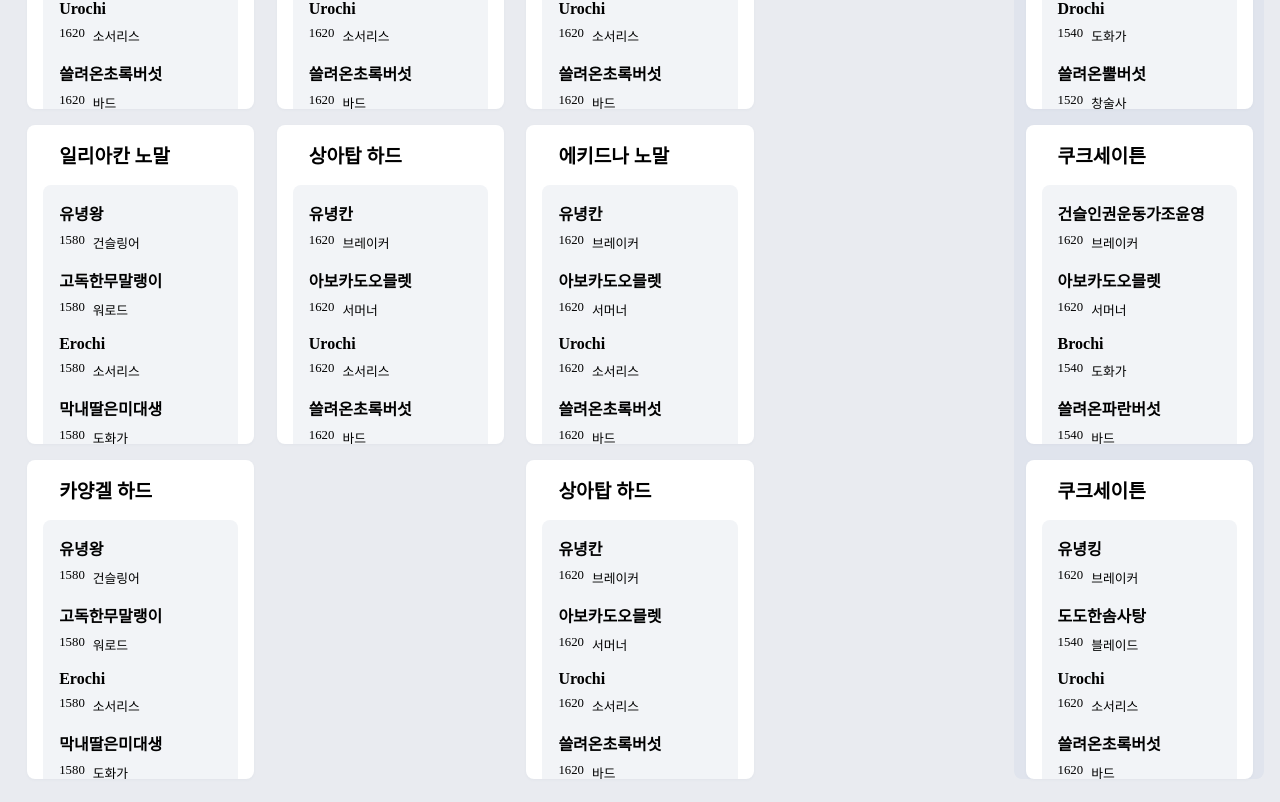
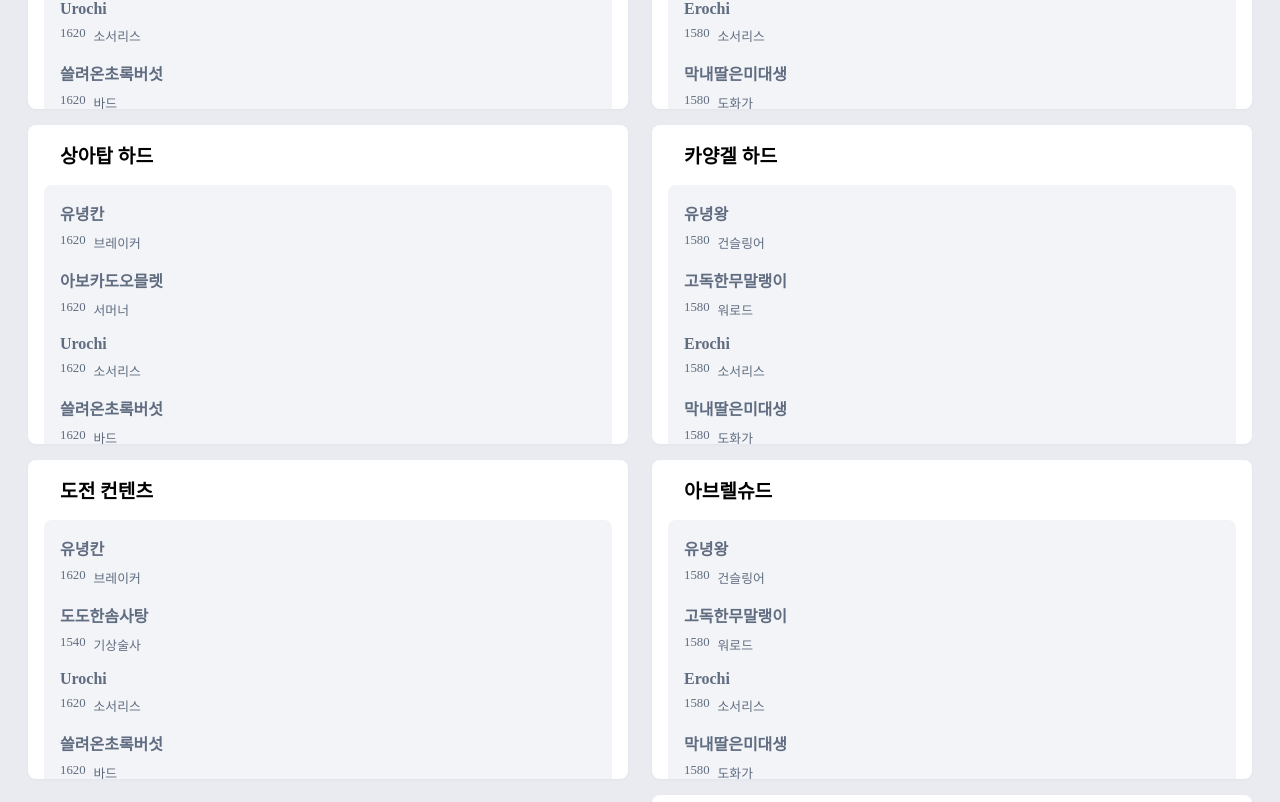
Before and after one commit to Oneiric0102/loa_scheduler, a React (Create React App) app: page / in a window 1280 px wide. Shown: the part 960-1762 px from the top of the page. Built offline with nearby package versions, Linux system fonts and the light colour scheme; a web font is replaced by a local one.

Commit message:
May week1

```diff
--- a/src/App.js
+++ b/src/App.js
@@ -1,9 +1,5 @@
-import { useState } from "react";
 import "./App.css";
-import HeaderButton from "./component/HeaderButton";
 import WeeklyTable from "./component/WeeklyTable";
-import Raid from "./component/Raid";
-import DailyTable from "./component/DailyTable";
 
 function App() {
   console.log(window.innerWidth);
--- a/src/component/Character.js
+++ b/src/component/Character.js
@@ -11,6 +11,7 @@ const CharacterBox = styled.div`
 const CharacterName = styled.div`
   font-size: 1rem;
   font-weight: bold;
+  color: #606c80;
 `;
 const CharacterInfo = styled.div`
   display: flex;
@@ -21,10 +22,12 @@ const CharacterInfo = styled.div`
 `;
 const CharacterLevel = styled.div`
   font-size: 0.8rem;
+  color: #606c80;
 `;
 const CharacterClass = styled.div`
   font-size: 0.8rem;
   white-space: nowrap;
+  color: #606c80;
 `;
 
 export default function Character({ characterInfo }) {
--- a/src/component/DailyTable.js
+++ b/src/component/DailyTable.js
@@ -12,9 +12,12 @@ const DailyTableBox = styled.div`
   flex-direction: column;
   justify-content: center;
   align-items: center;
-  width: ${(props) => (props.windowWidth >= 1200 ? "18%" : "90%")};
+  width: ${(props) =>
+    props.windowWidth >= 1200
+      ? `calc(${String(100 / props.weekLength)} - 0.5rem)`
+      : "90%"};
   font-size: 1rem;
-  padding: 0 0.2rem;
+  padding: 0 0.25rem;
   border-radius: 0.5rem;
   background-color: ${(props) =>
     props.isToday ? "rgba(224, 228, 237, 1)" : "transparent"};
@@ -114,7 +117,7 @@ const returnFoldButtonIcon = (
     );
 };
 
-export default function DailyTable({ dayInfo, windowWidth }) {
+export default function DailyTable({ dayInfo, weekLength }) {
   const [dailyTableState, setDailyTableState] = useState("normal");
   const [isMobile, setIsMobile] = useState(
     window.innerWidth >= 1000 ? false : true
@@ -146,7 +149,7 @@ export default function DailyTable({ dayInfo, windowWidth }) {
   }, [isMobile]);
 
   return (
-    <DailyTableBox isToday={isToday}>
+    <DailyTableBox isToday={isToday} weekLength={weekLength}>
       <DayHeader>
         {returnFoldButtonIcon(
           dailyTableState,
--- a/src/component/Raid.js
+++ b/src/component/Raid.js
@@ -35,6 +35,7 @@ const RaidName = styled.div`
   white-space: nowrap;
   padding: 0 1rem;
   margin: 1rem;
+  color: 1F2633;
 `;
 
 const RaidCharacterBox = styled.div`
--- a/src/component/WeeklyTable.js
+++ b/src/component/WeeklyTable.js
@@ -1,5 +1,4 @@
-import { useState, useEffect } from "react";
-import weekInfoJSON from "../table/basic.json";
+import weekInfoJSON from "../table/odd.json";
 import DailyTable from "./DailyTable";
 import styled from "@emotion/styled/macro";
 
@@ -17,27 +16,16 @@ const WeeklyTableBox = styled.div`
 
 export default function WeeklyTable() {
   const weekInfo = weekInfoJSON.weekInfo;
-  const [windowWidth, setWindowWidth] = useState(window.innerWidth);
-
-  const handleResize = () => {
-    setWindowWidth(window.innerWidth);
-  };
-
-  useEffect(() => {
-    // 윈도우 크기 변경 이벤트 리스너 등록
-    window.addEventListener("resize", handleResize);
-
-    // 컴포넌트가 언마운트되면 이벤트 리스너 제거
-    return () => {
-      window.removeEventListener("resize", handleResize);
-    };
-  }, []);
 
   return (
-    <WeeklyTableBox windowWidth={windowWidth}>
+    <WeeklyTableBox>
       {weekInfo.map((dayInfo, index) => {
         return (
-          <DailyTable key={index} dayInfo={dayInfo} windowWidth={windowWidth} />
+          <DailyTable
+            key={index}
+            dayInfo={dayInfo}
+            weekLength={weekInfo.length}
+          />
         );
       })}
     </WeeklyTableBox>
--- a/src/table/basic.json
+++ b/src/table/basic.json
@@ -15,7 +15,7 @@
     {
       "day": 5,
       "rally": "23:30",
-      "cube": true,
+      "cube": false,
       "scheduleList": [
         { "raid": "daily1620", "party": "mainParty" },
         { "raid": "kamenNomal", "party": "mainParty" },
@@ -26,13 +26,10 @@
     {
       "day": 6,
       "rally": "12:00",
-      "cube": false,
+      "cube": true,
       "scheduleList": [
         { "raid": "daily1620", "party": "mainParty" },
-        { "raid": "daily1580", "party": "subParty" },
-        { "raid": "kamenNomal", "party": "mainParty" },
-        { "raid": "echidnaNomal", "party": "mainParty" },
-        { "raid": "ivoryTowerHard", "party": "mainParty" }
+        { "raid": "daily1580", "party": "subParty" }
       ]
     },
     {
--- a/src/table/odd.json
+++ b/src/table/odd.json
@@ -0,0 +1,31 @@
+{
+  "weekInfo": [
+    {
+      "day": 5,
+      "rally": "23:30",
+      "cube": true,
+      "scheduleList": [
+        { "raid": "daily1620", "party": "mainParty" },
+        { "raid": "kamenNomal", "party": "mainParty" },
+        { "raid": "echidnaNomal", "party": "mainParty" },
+        { "raid": "ivoryTowerHard", "party": "mainParty" },
+        { "raid": "challenge", "party": "challengeParty" }
+      ]
+    },
+    {
+      "day": 6,
+      "rally": "12:00",
+      "cube": false,
+      "scheduleList": [
+        { "raid": "daily1620", "party": "mainParty" },
+        { "raid": "daily1580", "party": "subParty" },
+        { "raid": "illiakanNomal", "party": "subParty" },
+        { "raid": "kayangelHard", "party": "subParty" },
+        { "raid": "abrelshud", "party": "subParty" },
+        { "raid": "koukusaton", "party": "koukuParty1" },
+        { "raid": "koukusaton", "party": "koukuParty2" },
+        { "raid": "koukusaton", "party": "koukuParty3" }
+      ]
+    }
+  ]
+}
```
